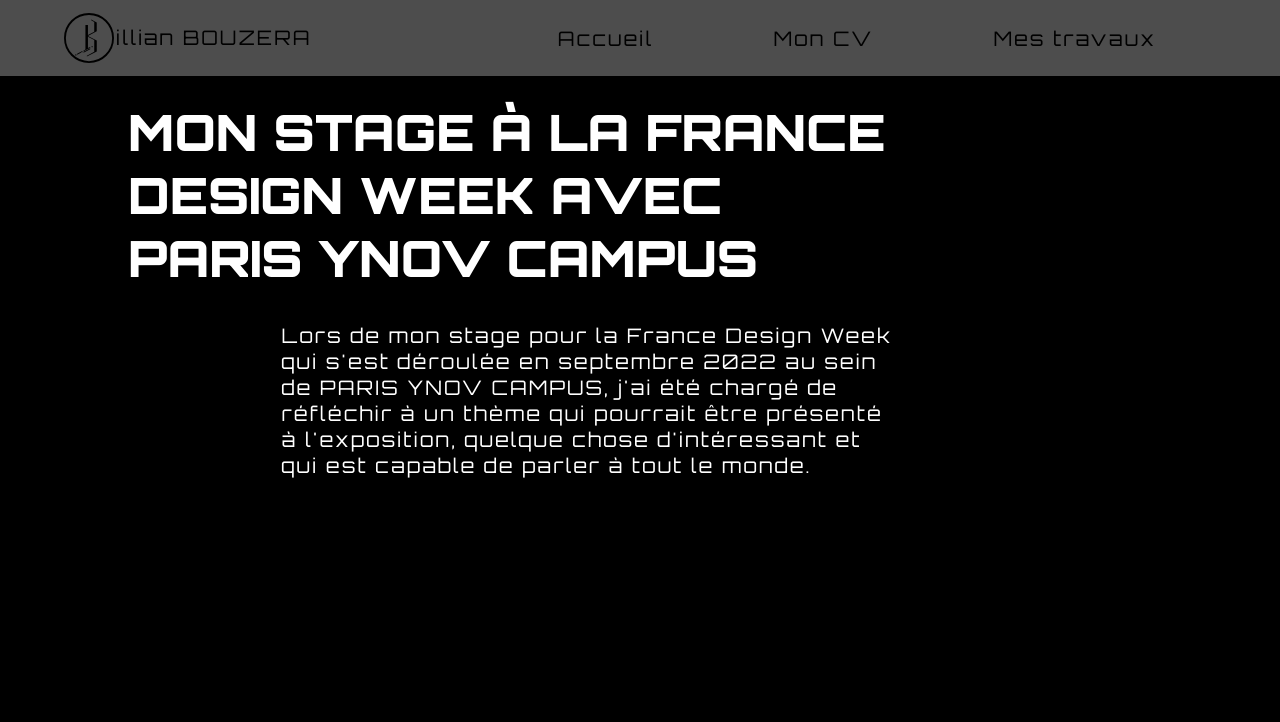
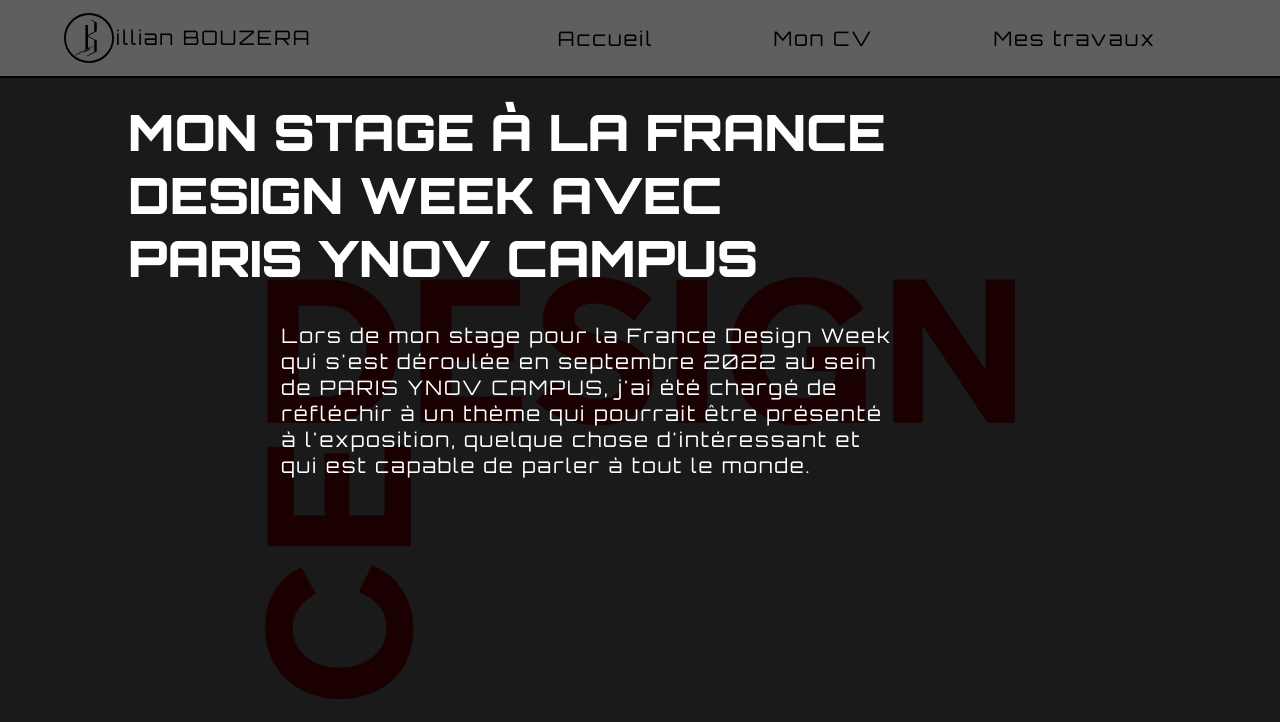
Before and after one commit to PipouilleJohnson/portfolio-killian-bouzera, a plain HTML site: page fdw.html in a window 1280 px wide. Shown: the top 722 px of the page. Drawn offline with Linux system fonts and the light colour scheme.

Commit message:
save 06112023 16h10

```diff
--- a/fdw.html
+++ b/fdw.html
@@ -30,10 +30,14 @@
     </header>
     <!-- fin du header -->
 
+    <div id="image-background">
+        <img src="assets/img/france-design-week-logo.png" alt="">
+    </div>
 
 
     <!-- Container pour slider en slide -->
     <div class="container">
+
 
 
         <div id="intro-fdw">
--- a/style/fdw.css
+++ b/style/fdw.css
@@ -1,6 +1,22 @@
 html, body{
     background: black;
     color: white;
+}
+
+#image-background{
+    width: 100%;
+    height: 1000px;
+    position: absolute;
+    top: 0px;
+    left: 0;
+    z-index: -1;
+    opacity: 10%;
+}
+
+#image-background img{
+    width: 100%;
+    height: 1500px;
+    object-fit: cover;
 }
 
 .container{
```
